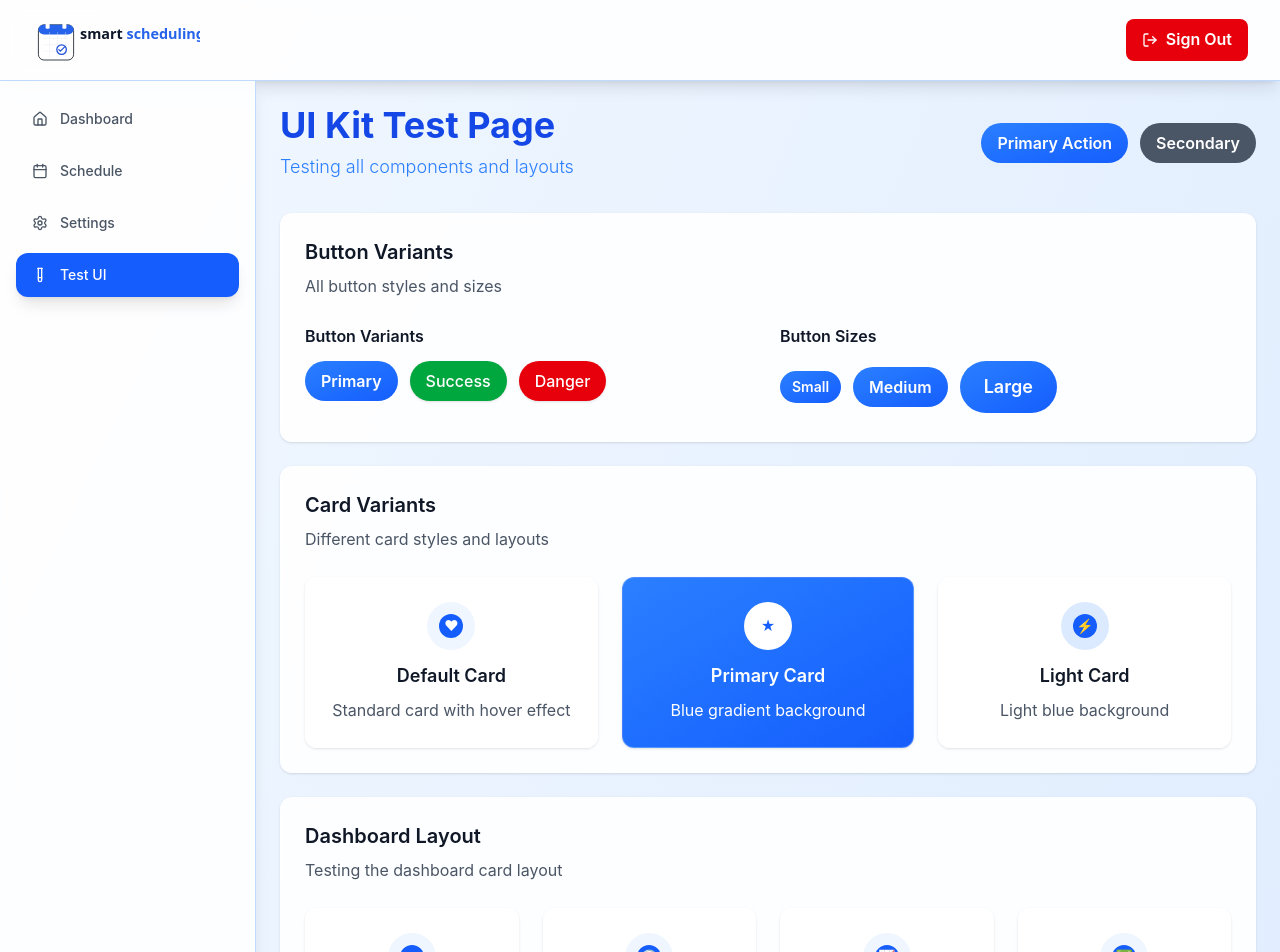
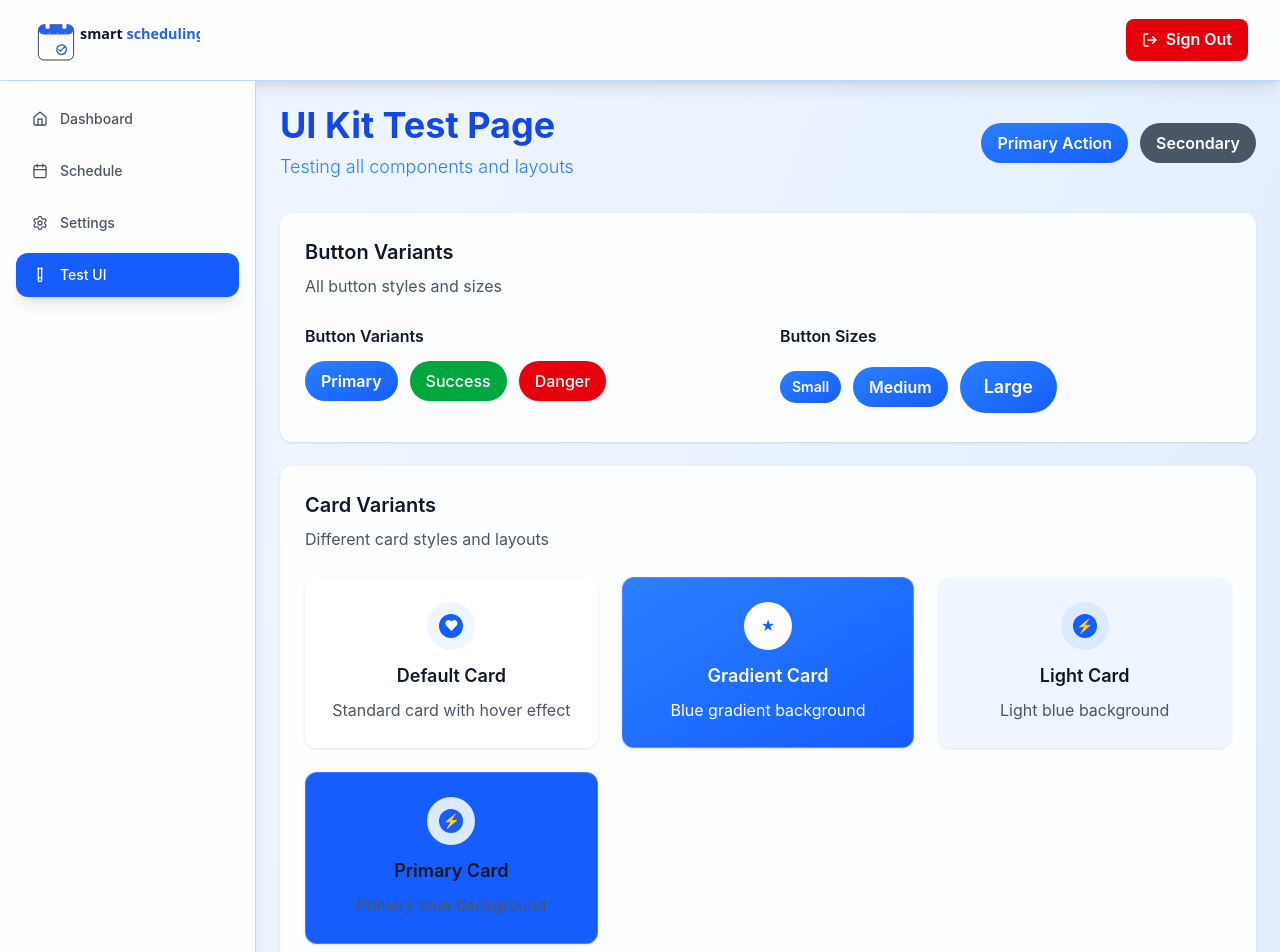
Before and after one commit to AlonLivne007/smart-scheduling, a React app in the folder frontend/: page /test in a window 1280 px wide. Shown: the top 952 px of the page. Built offline with nearby package versions, Linux system fonts and the light colour scheme; the HTML template or start-up script is replaced by a standard one.

Commit message:
card Style 1.1

```diff
--- a/frontend/src/components/ui/Card.jsx
+++ b/frontend/src/components/ui/Card.jsx
@@ -36,14 +36,15 @@ const Card = ({
   ...props
 }) => {
   // Base card classes - applies to all card variants
-  const baseClasses = 'bg-white/90 backdrop-blur-sm border border-white/20 shadow-sm rounded-xl transition-all duration-300';
+  // Base without background so variant can fully control bg
+  const baseClasses = 'backdrop-blur-sm border border-white/20 shadow-sm rounded-xl transition-all duration-300';
 
   // Card variant styles - different background colors and text colors
   const variantClasses = {
     default: 'bg-white/90',              // White background with transparency
-    primary: 'bg-blue-600 text-white', // Blue background with white text
-    light: 'bg-blue-50',                // Light blue background
-    gradient: 'bg-gradient-to-br from-blue-500 to-blue-600 text-white'           // Blue gradient background
+    primary: 'bg-blue-600 text-white',   // Blue background with white text
+    light: 'bg-blue-50',                 // Light blue background
+    gradient: 'bg-gradient-to-br from-blue-500 to-blue-600 text-white' // Blue gradient background
   };
 
   // Padding size options - controls internal spacing
--- a/frontend/src/pages/TestPage.jsx
+++ b/frontend/src/pages/TestPage.jsx
@@ -88,7 +88,7 @@ export default function TestPage() {
                       <span className="text-blue-600 text-sm">★</span>
                     </div>
                   </div>
-                  <h4 className="text-lg font-semibold text-white mb-2">Primary Card</h4>
+                  <h4 className="text-lg font-semibold text-white mb-2">Gradient Card</h4>
                   <p className="text-white">Blue gradient background</p>
                 </div>
               </Card>
@@ -101,6 +101,17 @@ export default function TestPage() {
                   </div>
                   <h4 className="text-lg font-semibold text-gray-900 mb-2">Light Card</h4>
                   <p className="text-gray-600">Light blue background</p>
+                </div>
+              </Card>
+              <Card variant="primary" padding="large" hover>
+                <div className="text-center">
+                  <div className="bg-blue-100 rounded-full p-3 inline-block mb-3">
+                    <div className="w-6 h-6 bg-blue-600 rounded-full flex items-center justify-center">
+                      <span className="text-white text-sm">⚡</span>
+                    </div>
+                  </div>
+                  <h4 className="text-lg font-semibold text-gray-900 mb-2">Primary Card</h4>
+                  <p className="text-gray-600">Primary blue background</p>
                 </div>
               </Card>
             </div>
```
